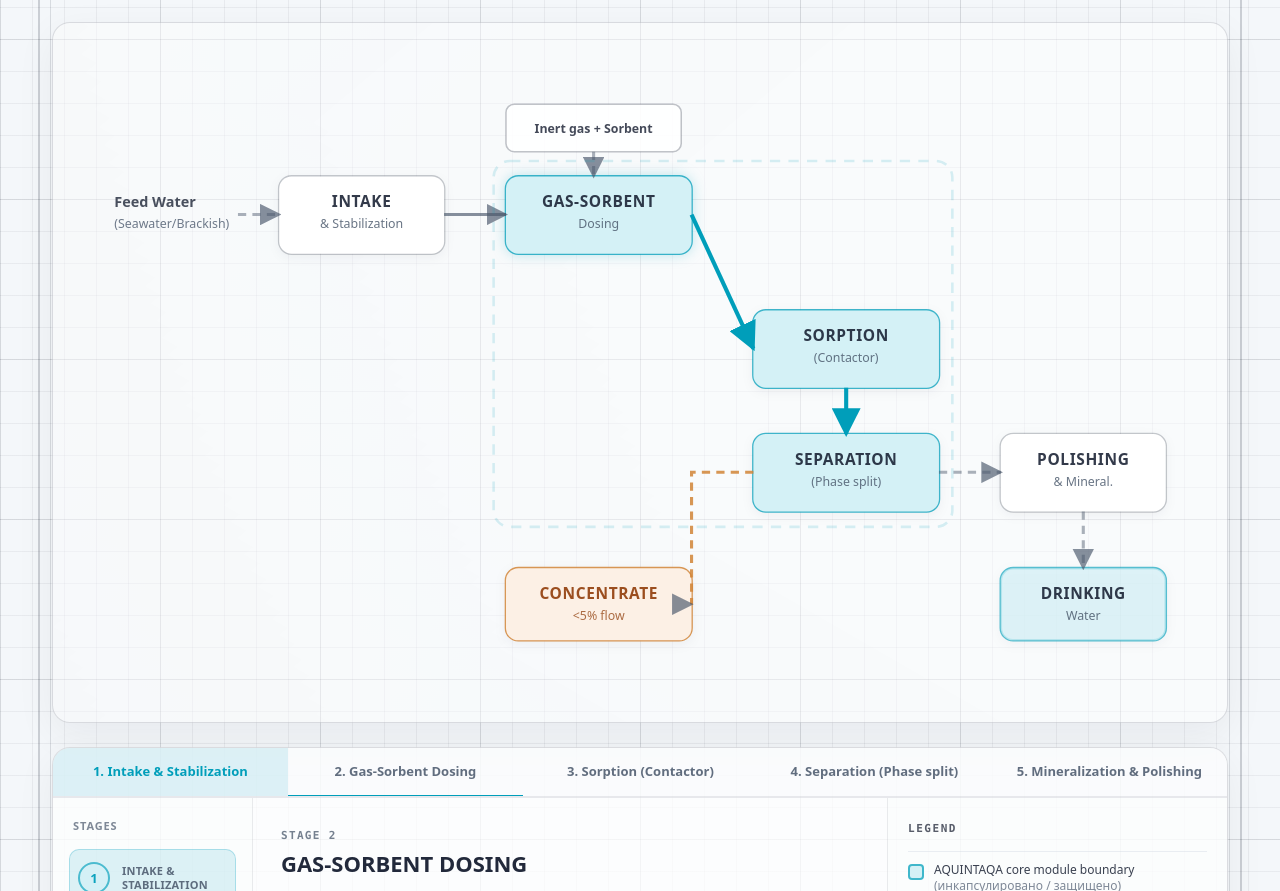
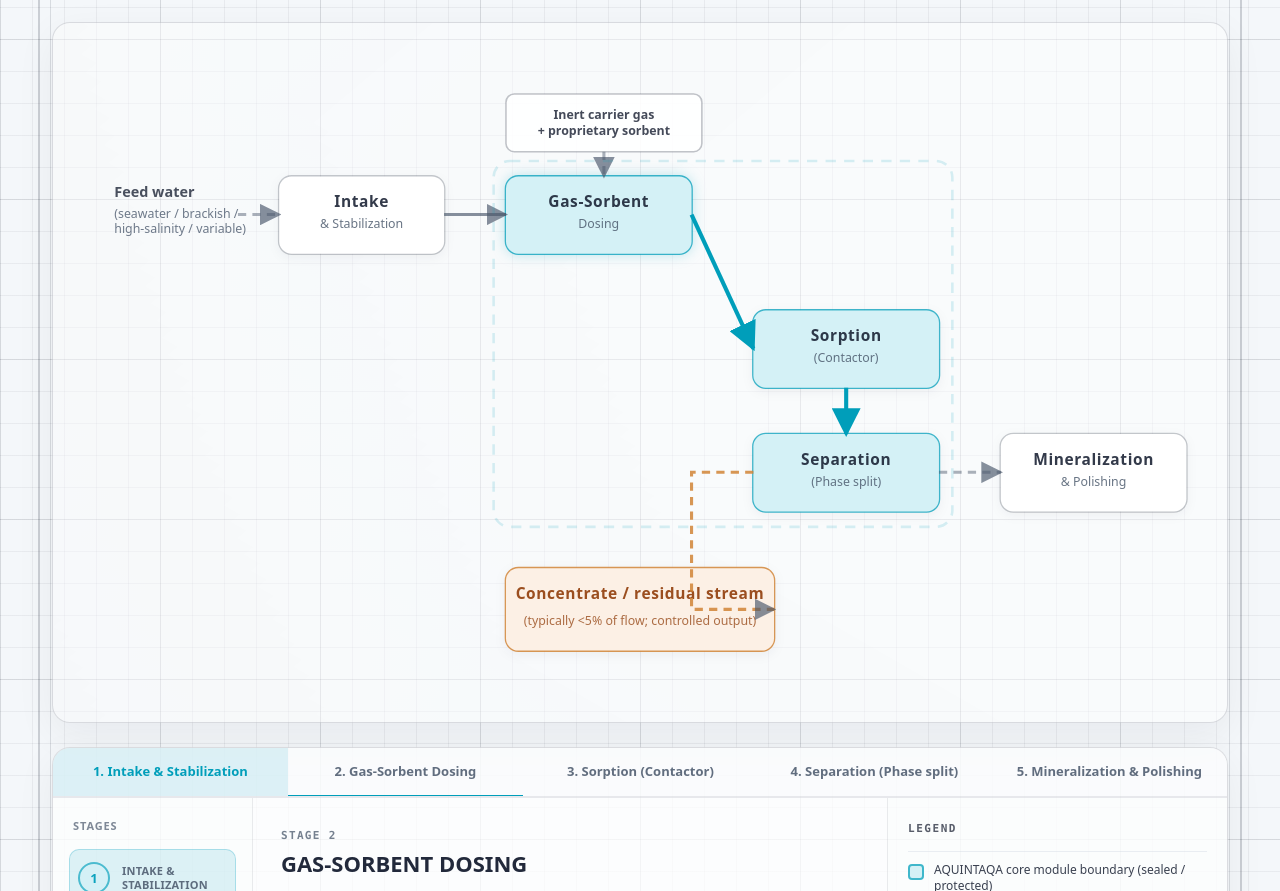
Before and after one commit to turchick777-max/aq2nd, a plain HTML site: page index.html in a window 1280 px wide. Shown: the part 121-1012 px from the top of the page. Drawn offline with Linux system fonts and the light colour scheme.

Commit message:
content: update diagram text and structure to match current spec
Changes based on Figure 3-1 (high-level, safe-to-disclose):
- Update Feed Water label: "Feed water" with multi-line description
- Update callout: "Inert carrier gas + proprietary sorbent"
- Normalize module titles: Title case instead of ALL CAPS
- Update Mineralization: full name "Mineralization & Polishing"
- Remove "DRINKING Water" module (not in current spec)
- Update Concentrate: full description with flow details
- Update Legend text: English version, simplified note
- Remove unused .module.product CSS styles
- Adjust arrows and positioning

Visual style preserved, only content updated per specification.

```diff
--- a/index.html
+++ b/index.html
@@ -289,14 +289,6 @@ body {
 .module.cots .moduleBox {
   fill: var(--cots-fill);
   stroke: var(--cots-stroke);
-  /* CSS shadow instead of SVG filter */
-  filter: drop-shadow(0 3px 5px rgba(15,23,42,0.05));
-}
-
-/* Product */
-.module.product .moduleBox {
-  fill: rgba(212,241,246,.75);
-  stroke: rgba(0,158,186,.65);
   /* CSS shadow instead of SVG filter */
   filter: drop-shadow(0 3px 5px rgba(15,23,42,0.05));
 }
@@ -694,62 +686,57 @@ body {
             </defs>
 
             <!-- Feed Water label -->
-            <text x="40" y="140" class="svgLabel">Feed Water</text>
-            <text x="40" y="160" class="svgSubLabel">(Seawater/Brackish)</text>
+            <text x="40" y="130" class="svgLabel">Feed water</text>
+            <text x="40" y="150" class="svgSubLabel">(seawater / brackish /</text>
+            <text x="40" y="165" class="svgSubLabel">high-salinity / variable)</text>
 
-            <!-- Inert gas callout -->
+            <!-- Inert carrier gas callout -->
             <g class="svgCallout">
-              <rect x="420" y="40" width="170" height="46" rx="8" class="svgCalloutBox"/>
-              <text x="505" y="68" text-anchor="middle" class="svgCalloutText">Inert gas + Sorbent</text>
+              <rect x="420" y="30" width="190" height="56" rx="8" class="svgCalloutBox"/>
+              <text x="515" y="54" text-anchor="middle" class="svgCalloutText">Inert carrier gas</text>
+              <text x="515" y="70" text-anchor="middle" class="svgCalloutText">+ proprietary sorbent</text>
             </g>
 
             <!-- INTAKE module -->
             <g id="m-intake" class="module cots">
               <rect x="200" y="110" width="160" height="75" rx="12" class="moduleBox"/>
-              <text x="280" y="140" text-anchor="middle" class="moduleTitle">INTAKE</text>
+              <text x="280" y="140" text-anchor="middle" class="moduleTitle">Intake</text>
               <text x="280" y="160" text-anchor="middle" class="moduleSub">& Stabilization</text>
             </g>
 
             <!-- GAS-SORBENT DOSING module (core) -->
             <g id="m-dosing" class="module core">
               <rect x="420" y="110" width="180" height="75" rx="12" class="moduleBox"/>
-              <text x="510" y="140" text-anchor="middle" class="moduleTitle">GAS-SORBENT</text>
+              <text x="510" y="140" text-anchor="middle" class="moduleTitle">Gas-Sorbent</text>
               <text x="510" y="160" text-anchor="middle" class="moduleSub">Dosing</text>
             </g>
 
             <!-- SORPTION module (core) -->
             <g id="m-sorption" class="module core">
               <rect x="660" y="240" width="180" height="75" rx="12" class="moduleBox"/>
-              <text x="750" y="270" text-anchor="middle" class="moduleTitle">SORPTION</text>
+              <text x="750" y="270" text-anchor="middle" class="moduleTitle">Sorption</text>
               <text x="750" y="290" text-anchor="middle" class="moduleSub">(Contactor)</text>
             </g>
 
             <!-- SEPARATION module (core) -->
             <g id="m-separation" class="module core">
               <rect x="660" y="360" width="180" height="75" rx="12" class="moduleBox"/>
-              <text x="750" y="390" text-anchor="middle" class="moduleTitle">SEPARATION</text>
+              <text x="750" y="390" text-anchor="middle" class="moduleTitle">Separation</text>
               <text x="750" y="410" text-anchor="middle" class="moduleSub">(Phase split)</text>
             </g>
 
-            <!-- POLISHING module (cots) -->
+            <!-- MINERALIZATION & POLISHING module (cots) -->
             <g id="m-polishing" class="module cots">
-              <rect x="900" y="360" width="160" height="75" rx="12" class="moduleBox"/>
-              <text x="980" y="390" text-anchor="middle" class="moduleTitle">POLISHING</text>
-              <text x="980" y="410" text-anchor="middle" class="moduleSub">& Mineral.</text>
+              <rect x="900" y="360" width="180" height="75" rx="12" class="moduleBox"/>
+              <text x="990" y="390" text-anchor="middle" class="moduleTitle">Mineralization</text>
+              <text x="990" y="410" text-anchor="middle" class="moduleSub">& Polishing</text>
             </g>
 
-            <!-- DRINKING WATER (product) -->
-            <g id="m-product" class="module product">
-              <rect x="900" y="490" width="160" height="70" rx="12" class="moduleBox"/>
-              <text x="980" y="520" text-anchor="middle" class="moduleTitle">DRINKING</text>
-              <text x="980" y="540" text-anchor="middle" class="moduleSub">Water</text>
-            </g>
-
-            <!-- CONCENTRATE -->
+            <!-- CONCENTRATE / residual stream -->
             <g id="m-concentrate" class="module concentrate">
-              <rect x="420" y="490" width="180" height="70" rx="12" class="moduleBox"/>
-              <text x="510" y="520" text-anchor="middle" class="moduleTitle">CONCENTRATE</text>
-              <text x="510" y="540" text-anchor="middle" class="moduleSub">&lt;5% flow</text>
+              <rect x="420" y="490" width="260" height="80" rx="12" class="moduleBox"/>
+              <text x="550" y="520" text-anchor="middle" class="moduleTitle">Concentrate / residual stream</text>
+              <text x="550" y="545" text-anchor="middle" class="moduleSub">(typically &lt;5% of flow; controlled output)</text>
             </g>
 
             <!-- Streams -->
@@ -757,7 +744,7 @@ body {
             <path d="M 160 147 L 200 147" class="stream dashed" marker-end="url(#arrow)"/>
 
             <!-- Inert gas to Dosing -->
-            <path d="M 505 86 L 505 110" class="stream dashed" marker-end="url(#arrow)"/>
+            <path d="M 515 86 L 515 110" class="stream dashed" marker-end="url(#arrow)"/>
 
             <!-- Intake to Dosing -->
             <path d="M 360 147 L 420 147" class="stream" marker-end="url(#arrow)"/>
@@ -768,14 +755,11 @@ body {
             <!-- Sorption to Separation -->
             <path d="M 750 315 L 750 360" class="stream accent" marker-end="url(#arrowAccent)"/>
 
-            <!-- Separation to Polishing -->
+            <!-- Separation to Mineralization -->
             <path d="M 840 397 L 900 397" class="stream dashed" marker-end="url(#arrow)"/>
 
-            <!-- Polishing to Product -->
-            <path d="M 980 435 L 980 490" class="stream dashed" marker-end="url(#arrow)"/>
-
             <!-- Separation to Concentrate -->
-            <path d="M 660 397 L 600 397 L 600 525 L 600 525" class="stream concentrateStream dashed" marker-end="url(#arrow)"/>
+            <path d="M 660 397 L 600 397 L 600 530 L 680 530" class="stream concentrateStream dashed" marker-end="url(#arrow)"/>
 
             <!-- Core boundary indicator -->
             <rect x="408" y="95" width="445" height="355" rx="16" class="coreBoundary" />
@@ -851,22 +835,20 @@ body {
             <div class="hiw__legend-row">
               <span class="hiw__swatch core"></span>
               <div class="hiw__legend-text">
-                AQUINTAQA core module boundary <span class="muted">(инкапсулировано / защищено)</span>
+                AQUINTAQA core module boundary (sealed / protected)
               </div>
             </div>
 
             <div class="hiw__legend-row">
               <span class="hiw__swatch cots"></span>
               <div class="hiw__legend-text">
-                COTS-based auxiliary systems <span class="muted">(intake, утилиты, полировка, управление)</span>
+                COTS-based auxiliary systems (intake, utilities, polishing, ...)
               </div>
             </div>
 
             <div class="hiw__legend-note">
-              <div class="hiw__legend-note-title">Note:</div>
               <div class="hiw__legend-note-text">
-                Sensitive setpoints, materials, and core control logic are disclosed stepwise under NDA.
-                <span class="hiw__legend-note-strong">Colour coding applies to modules only, not to streams.</span>
+                Note: sensitive setpoints, materials, and core control logic are disclosed stepwise under NDA.
               </div>
             </div>
           </aside>
```
